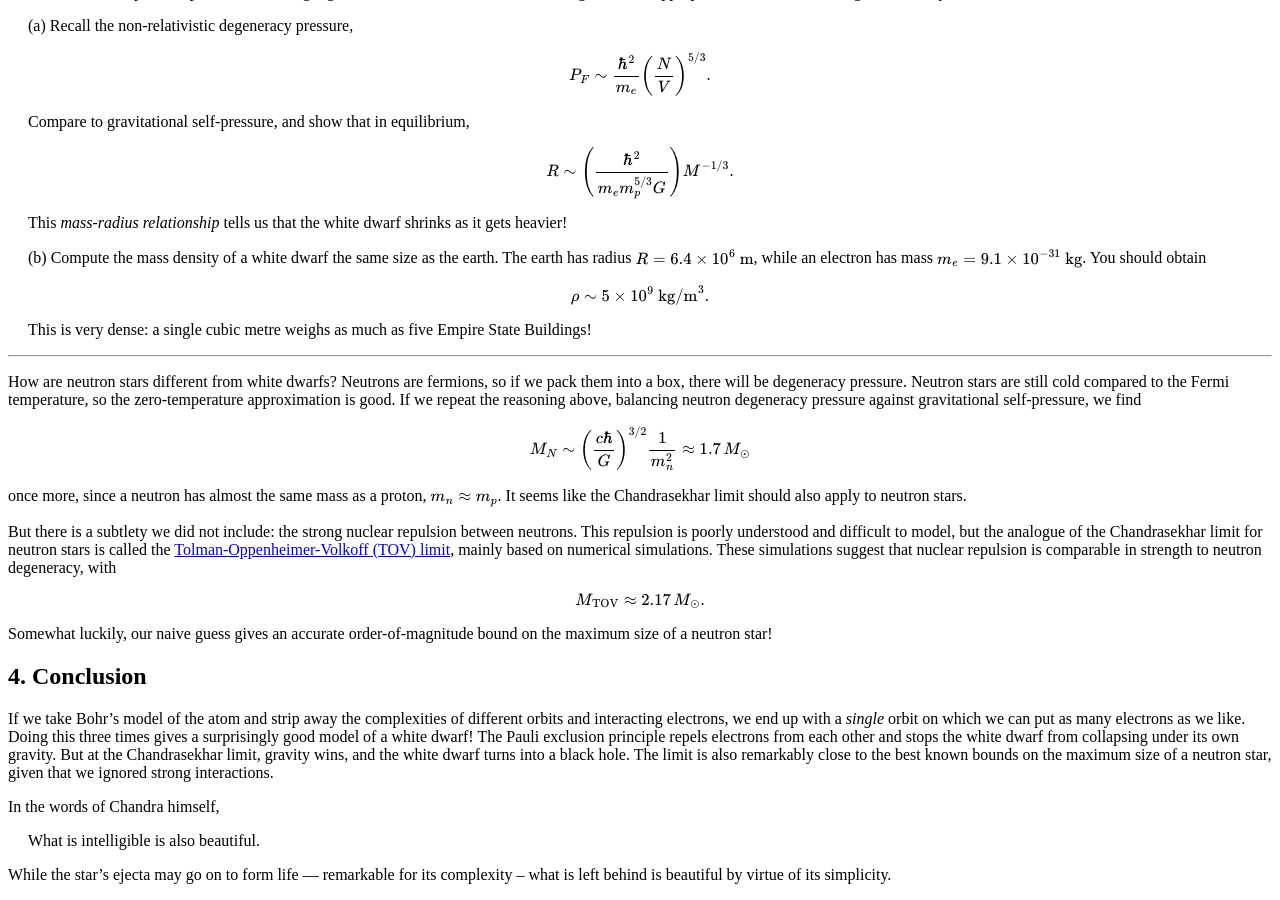
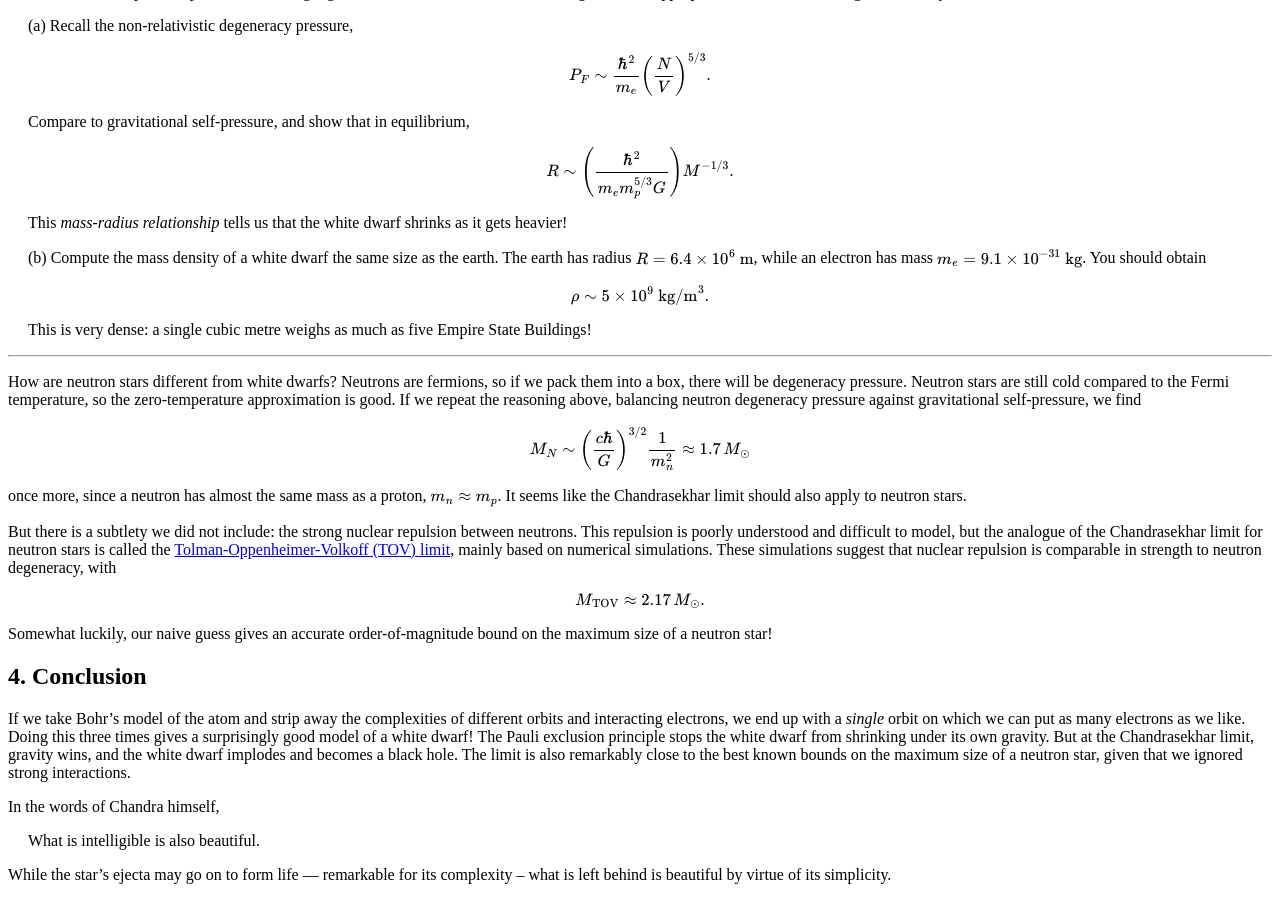
Before and after one commit to hapax/hapax.github.io, a Jekyll site: the page built from assets/chandra.md, in a window 1280 px wide and 900 px high, scrolled down 8325 px. Built offline with Jekyll 4.4.1, drawn with Linux system fonts in a browser that asks for light colours; our own code applies the rules of GitHub Pages for plain Markdown files; formulas are drawn with MathJax 3; a script that is not in the unit is left out.

Commit message:
Update chandra.md

```diff
--- a/assets/chandra.md
+++ b/assets/chandra.md
@@ -872,10 +872,10 @@ the complexities of different orbits and interacting electrons, we end
 up with a *single* orbit on which we can put as many electrons as we like.
 Doing this three times gives a surprisingly good model of a white
 dwarf!
-The Pauli exclusion principle repels electrons from each other and
-stops the white dwarf from collapsing under its own gravity.
+The Pauli exclusion principle stops the white dwarf from shrinking
+under its own gravity.
 But at the Chandrasekhar limit, gravity wins, and the white dwarf
-turns into a black hole.
+implodes and becomes a black hole.
 The limit is also remarkably close to the best known bounds on the
 maximum size of a neutron star, given that we ignored strong interactions.
 
```
